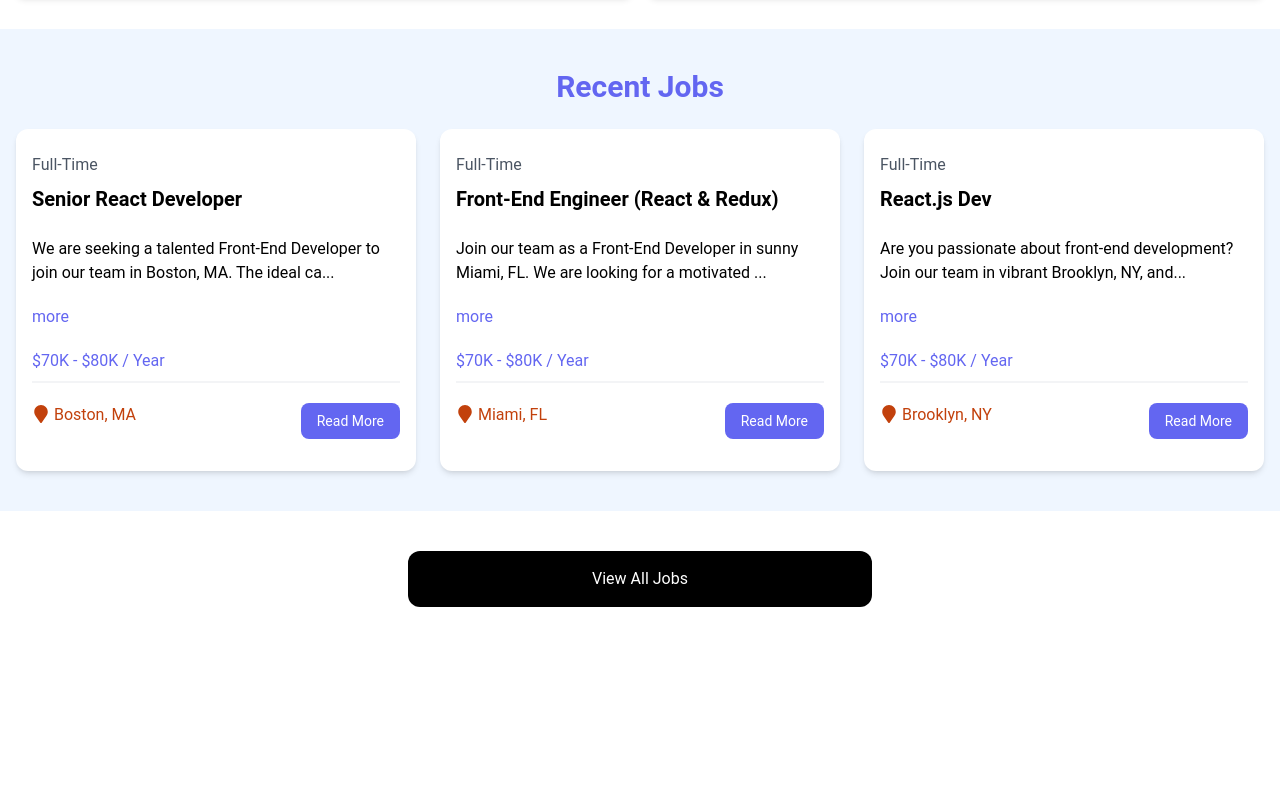
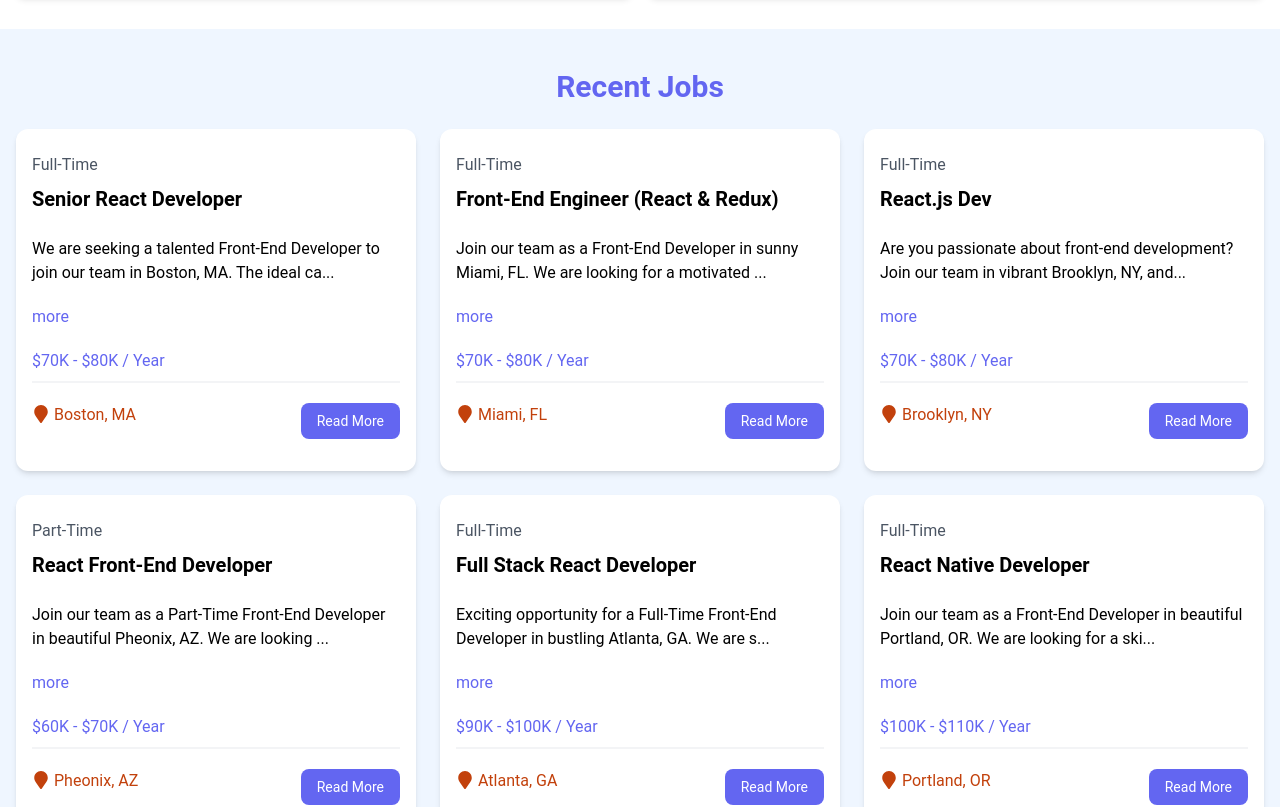
Before and after one commit to g-milligan/reactproject, a React (Vite) app in the folder react-crash-2024/: page / in a window 1280 px wide. Shown: the part 580-1387 px from the top of the page. Before the commit the page ends 1227 px from the top, so only its background shows below. Built offline with nearby package versions, Linux system fonts and the light colour scheme; data requests are answered from the project's data file.

Commit message:
json-server mock database

```diff
--- a/react-crash-2024/package.json
+++ b/react-crash-2024/package.json
@@ -7,7 +7,8 @@
     "dev": "vite",
     "build": "vite build",
     "lint": "eslint . --ext js,jsx --report-unused-disable-directives --max-warnings 0",
-    "preview": "vite preview"
+    "preview": "vite preview",
+    "server": "json-server --watch src/jobs.json --port 8000"
   },
   "dependencies": {
     "react": "^18.3.1",
@@ -24,6 +25,7 @@
     "eslint-plugin-react": "^7.34.2",
     "eslint-plugin-react-hooks": "^4.6.2",
     "eslint-plugin-react-refresh": "^0.4.7",
+    "json-server": "^1.0.0-beta.1",
     "postcss": "^8.4.38",
     "tailwindcss": "^3.4.4",
     "vite": "^5.3.1"
--- a/react-crash-2024/src/components/JobListings.jsx
+++ b/react-crash-2024/src/components/JobListings.jsx
@@ -1,20 +1,46 @@
 import jobs from "../jobs.json";
 import JobListing from "./JobListing";
+import { useState, useEffect } from "react";
 
 const JobListings = ({ isHome = false }) => {
-  const jobList = isHome ? jobs.slice(0, 3) : jobs;
+  const [jobs, setJobs] = useState([]);
+  const [loading, setLoading] = useState(true);
+
+  useEffect(() => {
+    const fetchJobs = async () => {
+      try {
+        const res = await fetch("http://localhost:8000/jobs");
+        const data = await res.json();
+        setJobs(data);
+      } catch (error) {
+        console.log(`Error fetching data: `, error);
+      } finally {
+        setLoading(false);
+      }
+    };
+    fetchJobs();
+  }, []);
+
+  // const jobList = isHome ? jobs.slice(0, 3) : jobs;
+
   return (
     <>
       {/* <!-- Browse Jobs --> */}
       <section className="bg-blue-50 px-4 py-10">
         <div className="container-xl lg:container m-auto">
           <h2 className="text-3xl font-bold text-indigo-500 mb-6 text-center">
-            { isHome ? 'Recent Jobs' : 'Browse Jobs' }
+            {isHome ? "Recent Jobs" : "Browse Jobs"}
           </h2>
           <div className="grid grid-cols-1 md:grid-cols-3 gap-6">
-            {jobList.map((job) => {
-              return <JobListing key={job.id} job={job} />;
-            })}
+            {loading ? (
+              <h2>Loading...</h2>
+            ) : (
+              <>
+                {jobs.map((job) => {
+                  return <JobListing key={job.id} job={job} />;
+                })}
+              </>
+            )}
           </div>
         </div>
       </section>
--- a/react-crash-2024/src/jobs.json
+++ b/react-crash-2024/src/jobs.json
@@ -1,4 +1,5 @@
-[
+{
+    "jobs": [
         {
             "id": "1",
             "title": "Senior React Developer",
@@ -84,3 +85,4 @@
             }
         }
     ]
+}
```
Also changed, not shown: 3 other files (tests, documents, lock files or other folders). Lines whose indentation alone changed are shown as unchanged.
